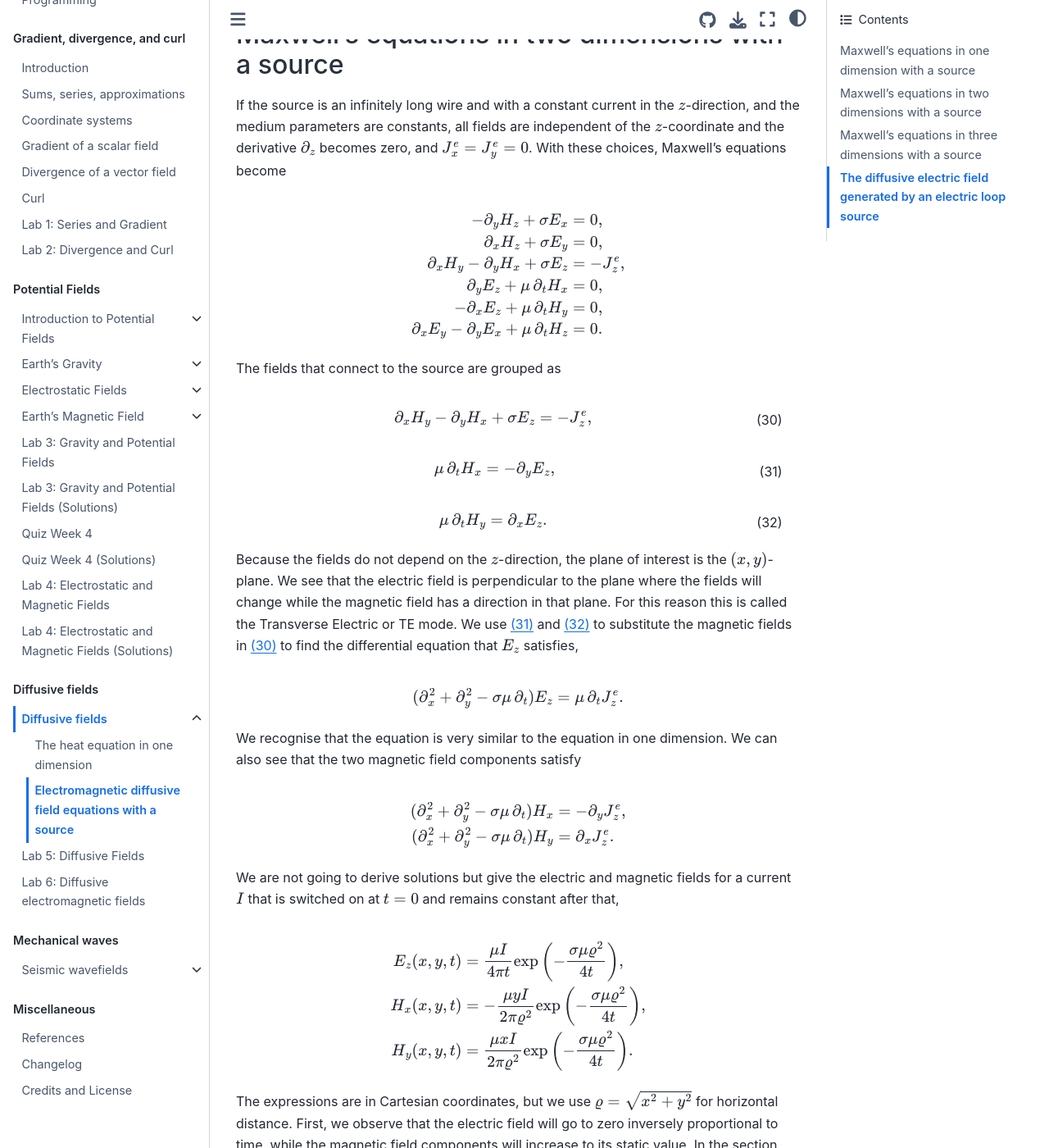
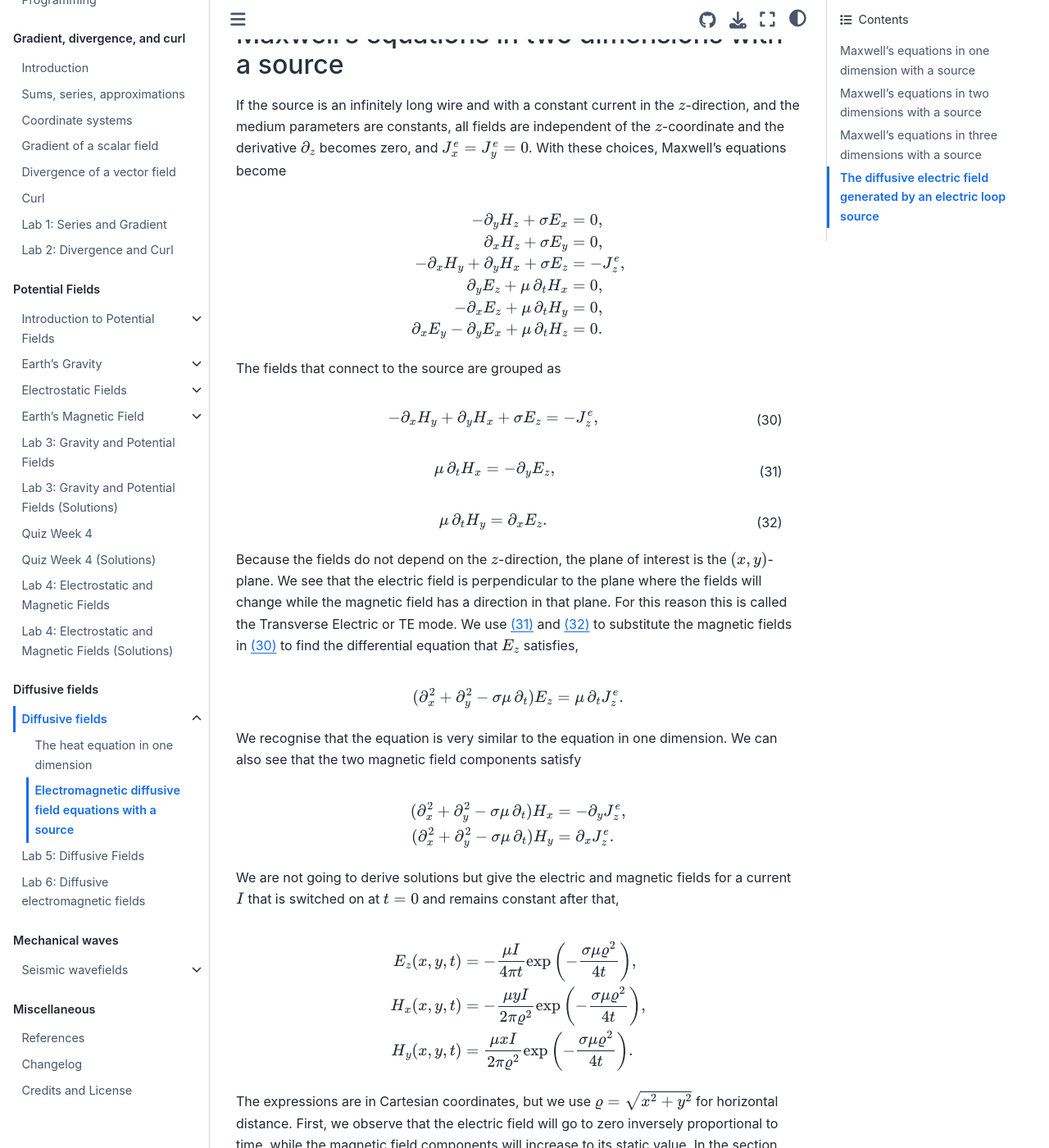
Before and after one commit to BScECT/FieldWaves, a Jupyter Book: the page built from book/3_diffusion_fields/em_diffusion.md, in a window 1280 px wide and 1400 px high, scrolled down 6544 px. Shown: the whole window at 82% size. Built offline with Jupyter Book 1.0.4 settings and Sphinx 7.4.7 and the Sphinx Book theme 1.1.4, drawn with Linux system fonts in a browser that asks for light colours; pages that are not in the unit, such as notebooks, are missing from menus; comment, search, counter and statistics services are not loaded.

```diff
--- a/book/3_diffusion_fields/em_diffusion.md
+++ b/book/3_diffusion_fields/em_diffusion.md
@@ -208,7 +208,7 @@ $$
 \begin{aligned}
 -\partial_y H_z + \sigma E_x &= 0, \\
 \partial_x H_z + \sigma E_y &= 0, \\
-\partial_x H_y - \partial_y H_x + \sigma E_z &= -J_z^e, \\
+-\partial_x H_y + \partial_y H_x + \sigma E_z &= -J_z^e, \\
 \partial_y E_z + \mu\,\partial_t H_x &= 0, \\
 -\partial_x E_z + \mu\,\partial_t H_y &= 0, \\
 \partial_x E_y - \partial_y E_x + \mu\,\partial_t H_z &= 0 .
@@ -218,7 +218,7 @@ $$
 The fields that connect to the source are grouped as
 
 $$
-\partial_x H_y - \partial_y H_x + \sigma E_z = -J_z^e,
+-\partial_x H_y + \partial_y H_x + \sigma E_z = -J_z^e,
 $$ (eq:TEEy)
 
 $$
@@ -248,7 +248,7 @@ We are not going to derive solutions but give the electric and magnetic fields f
 
 $$
 \begin{aligned}
-E_z(x,y,t) &= \frac{\mu I}{4\pi t}\exp\left(-\frac{\sigma\mu\varrho^2}{4t}\right), \\
+E_z(x,y,t) &= -\frac{\mu I}{4\pi t}\exp\left(-\frac{\sigma\mu\varrho^2}{4t}\right), \\
 H_x(x,y,t) &= -\frac{\mu y I}{2\pi\varrho^2}\exp\left(-\frac{\sigma\mu\varrho^2}{4t}\right), \\
 H_y(x,y,t) &= \frac{\mu x I}{2\pi\varrho^2}\exp\left(-\frac{\sigma\mu\varrho^2}{4t}\right).
 \end{aligned}
```
Also changed, not shown: book/3_diffusion_fields/labs/week06_em_diffusion.md (+1 -1 lines).
